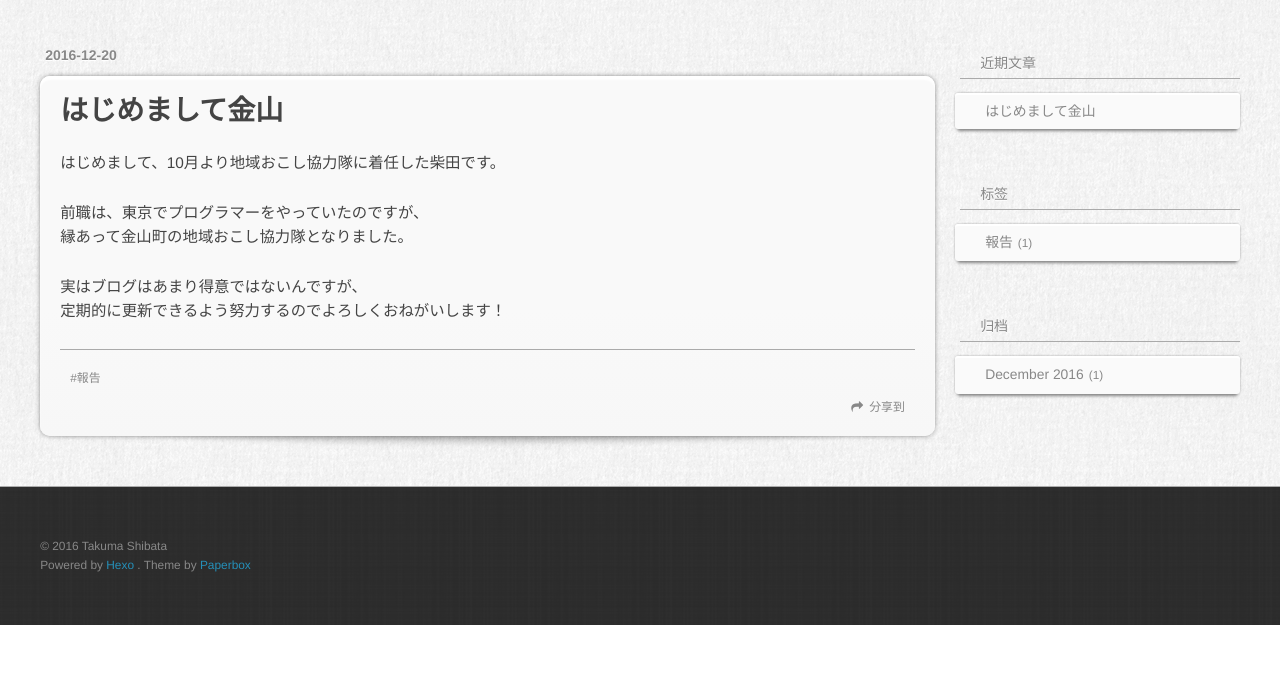
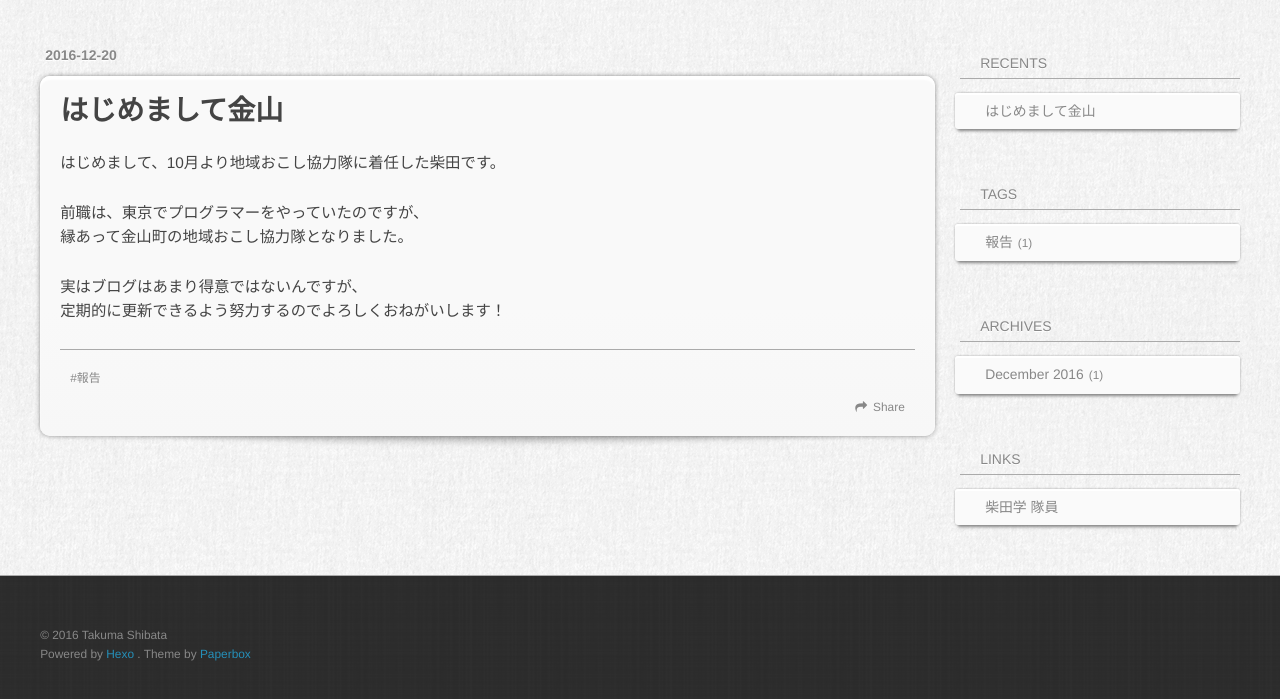
Before and after one commit to kaneMaro/kaneMaro.github.io, a plain HTML site: page index.html in a window 1280 px wide. Shown: the part 303-1002 px from the top of the page. Before the commit the page ends 928 px from the top, so only its background shows below. Drawn offline with nearby package versions, Linux system fonts and the light colour scheme; a web font is replaced by a local one.

Commit message:
Site updated: 2016-12-20 08:21:25

```diff
--- a/index.html
+++ b/index.html
@@ -129,7 +129,7 @@ ga('send', 'pageview');
 
   <ul class="article-tag-list"><li class="article-tag-list-item"><a class="article-tag-list-link" href="/tags/報告/">報告</a></li></ul>
 
-        <a data-url="http://yoursite.com/2016/12/20/post-1/" data-id="ciwwvmn7y0000ag0vr8pqt3tf" class="article-share-link">分享到</a>
+        <a data-url="http://yoursite.com/2016/12/20/post-1/" data-id="ciwwvmn7y0000ag0vr8pqt3tf" class="article-share-link">Share</a>
 
       </div>
     </footer>
@@ -149,7 +149,7 @@ ga('send', 'pageview');
 
 
   <div class="widget-wrap">
-    <h3 class="widget-title">近期文章</h3>
+    <h3 class="widget-title">Recents</h3>
     <div class="widget">
       <ul>
 
@@ -164,7 +164,7 @@ ga('send', 'pageview');
 
 
   <div class="widget-wrap">
-    <h3 class="widget-title">标签</h3>
+    <h3 class="widget-title">Tags</h3>
     <div class="widget">
       <ul class="tag-list"><li class="tag-list-item"><a class="tag-list-link" href="/tags/報告/">報告</a><span class="tag-list-count">1</span></li></ul>
     </div>
@@ -173,9 +173,24 @@ ga('send', 'pageview');
 
 
   <div class="widget-wrap">
-    <h3 class="widget-title">归档</h3>
+    <h3 class="widget-title">Archives</h3>
     <div class="widget">
       <ul class="archive-list"><li class="archive-list-item"><a class="archive-list-link" href="/archives/2016/12/">December 2016</a><span class="archive-list-count">1</span></li></ul>
+    </div>
+  </div>
+
+
+
+  <div class="widget-wrap">
+    <h3 class="widget-title">Links</h3>
+    <div class="widget">
+      <ul>
+
+          <li>
+            <a href="https://www.facebook.com/manabu.miura2" target="_blank">柴田学 隊員</a>
+          </li>
+
+      </ul>
     </div>
   </div>
 
@@ -209,7 +224,7 @@ ga('send', 'pageview');
 
 <!-- totop start -->
 <div id="totop">
-	<a title="返回顶部"></a>
+	<a title="To Top"></a>
 </div>
 <!-- totop end -->
 
```
Also changed, not shown: 2016/12/20/post-1/index.html (+20 -5 lines), archives/2016/12/index.html (+19 -4 lines), archives/2016/index.html (+19 -4 lines), archives/index.html (+19 -4 lines), tags/報告/index.html (+19 -4 lines).
